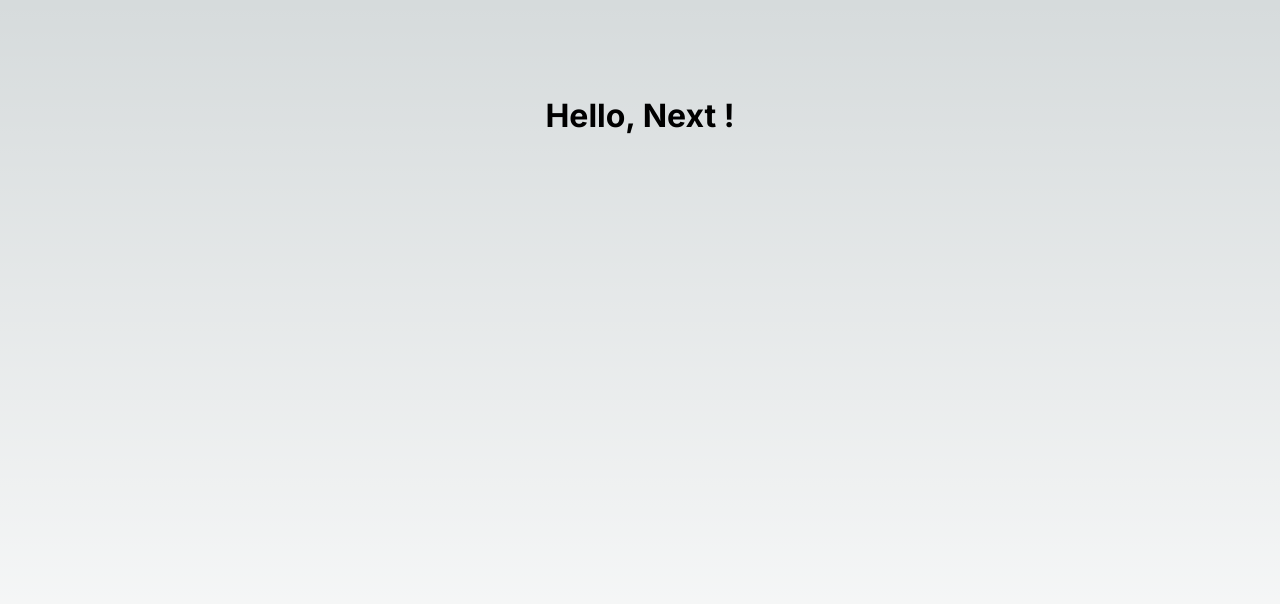
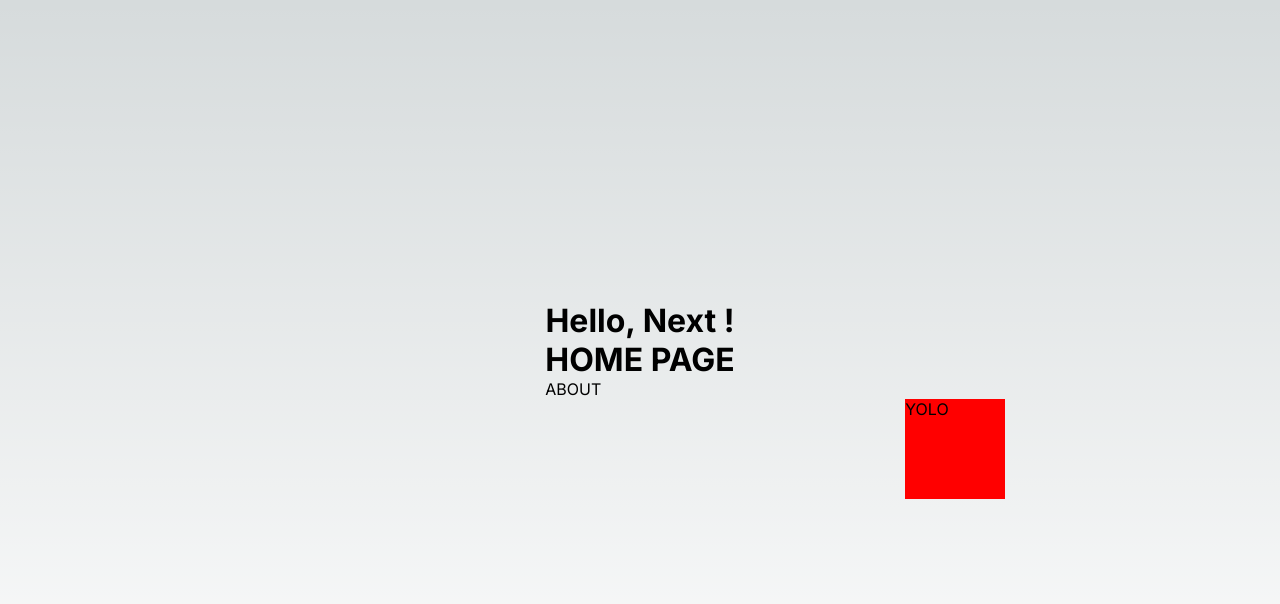
Before and after one commit to IIM-Coding-Digital-Innovation/StreamAnimation, a Next.js app: page / in a window 1280 px wide. Shown: the top 604 px of the page. Built offline with nearby package versions, Linux system fonts and the light colour scheme.

Commit message:
:package: :sparkles: Add React GSAP & an exemple

```diff
--- a/package.json
+++ b/package.json
@@ -9,6 +9,7 @@
     "lint": "next lint"
   },
   "dependencies": {
+    "@gsap/react": "^2.1.0",
     "gsap": "^3.12.5",
     "next": "14.1.4",
     "react": "^18",
--- a/src/app/globals.css
+++ b/src/app/globals.css
@@ -105,3 +105,9 @@ a {
     color-scheme: dark;
   }
 }
+
+.box {
+  height: 100px;
+  width: 100px;
+  background-color: red;
+}
--- a/src/app/page.js
+++ b/src/app/page.js
@@ -1,9 +1,29 @@
+'use client'
+
+import { useGSAP } from "@gsap/react";
 import styles from "./page.module.css";
+import { gsap} from "gsap";
+import { useRef } from "react";
+import { ScrollTrigger } from "gsap/all";
+
+gsap.registerPlugin(useGSAP);
+gsap.registerPlugin(ScrollTrigger);
 
 export default function Home() {
+  const circle = useRef();
+  const container = useRef();
+  useGSAP(() => {
+  gsap.to(".box", {x: 360});
+  }, { scope: container });
+
   return (
     <main className={styles.main}>
       <h1>Hello, Next !</h1>
+      <div ref={container} className="">
+        <h1 className="text-5xl">HOME PAGE </h1>
+        <a href="/about" className="text-2xl">ABOUT </a>
+        <div ref={circle} className="box">YOLO </div>
+      </div>
     </main>
   );
 }
--- a/src/app/page.module.css
+++ b/src/app/page.module.css
@@ -1,7 +1,7 @@
 .main {
   display: flex;
   flex-direction: column;
-  justify-content: space-between;
+  justify-content: center;
   align-items: center;
   padding: 6rem;
   min-height: 100vh;
```
Also changed, not shown: 1 other file (tests, documents, lock files or other folders).
